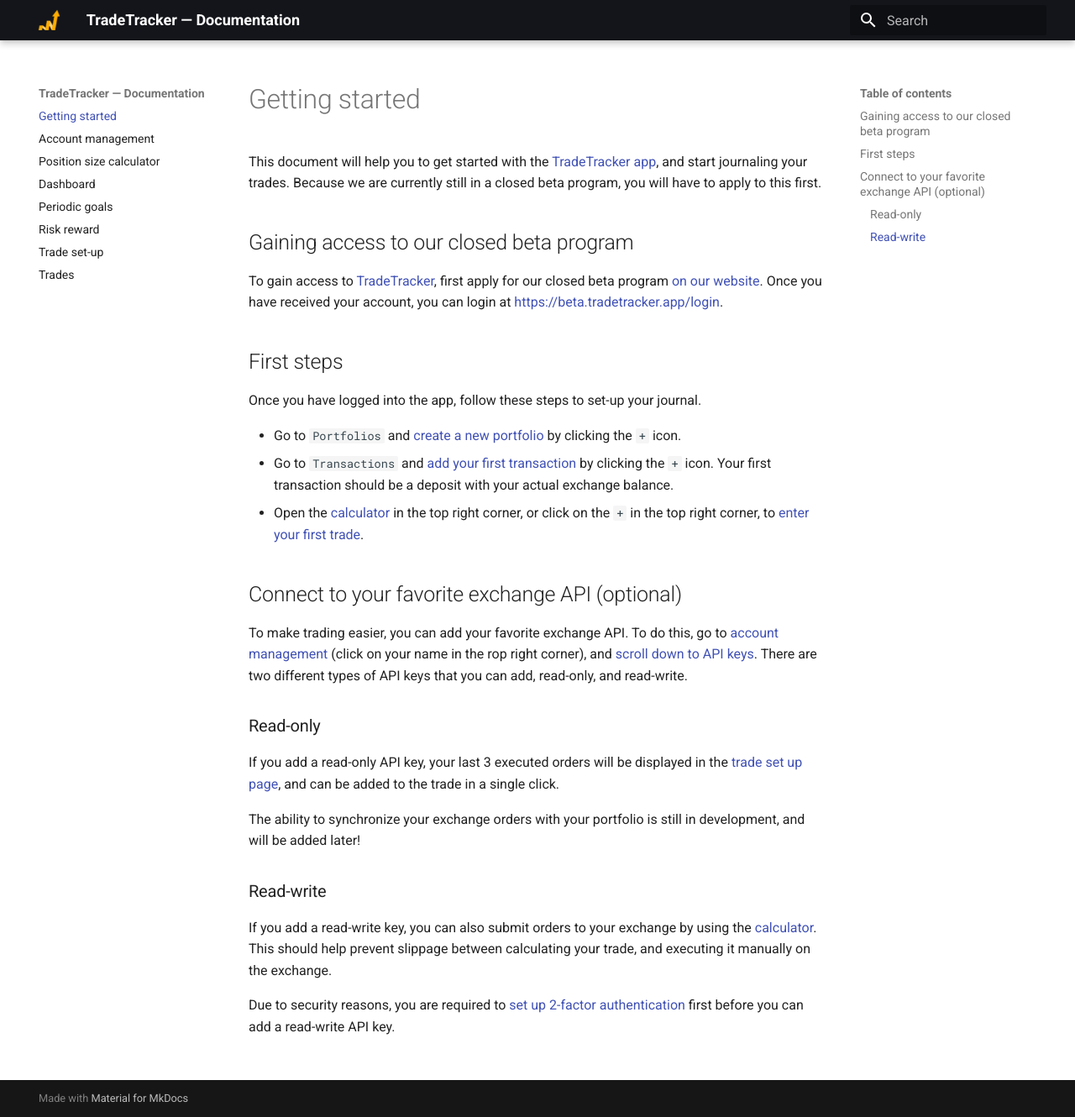
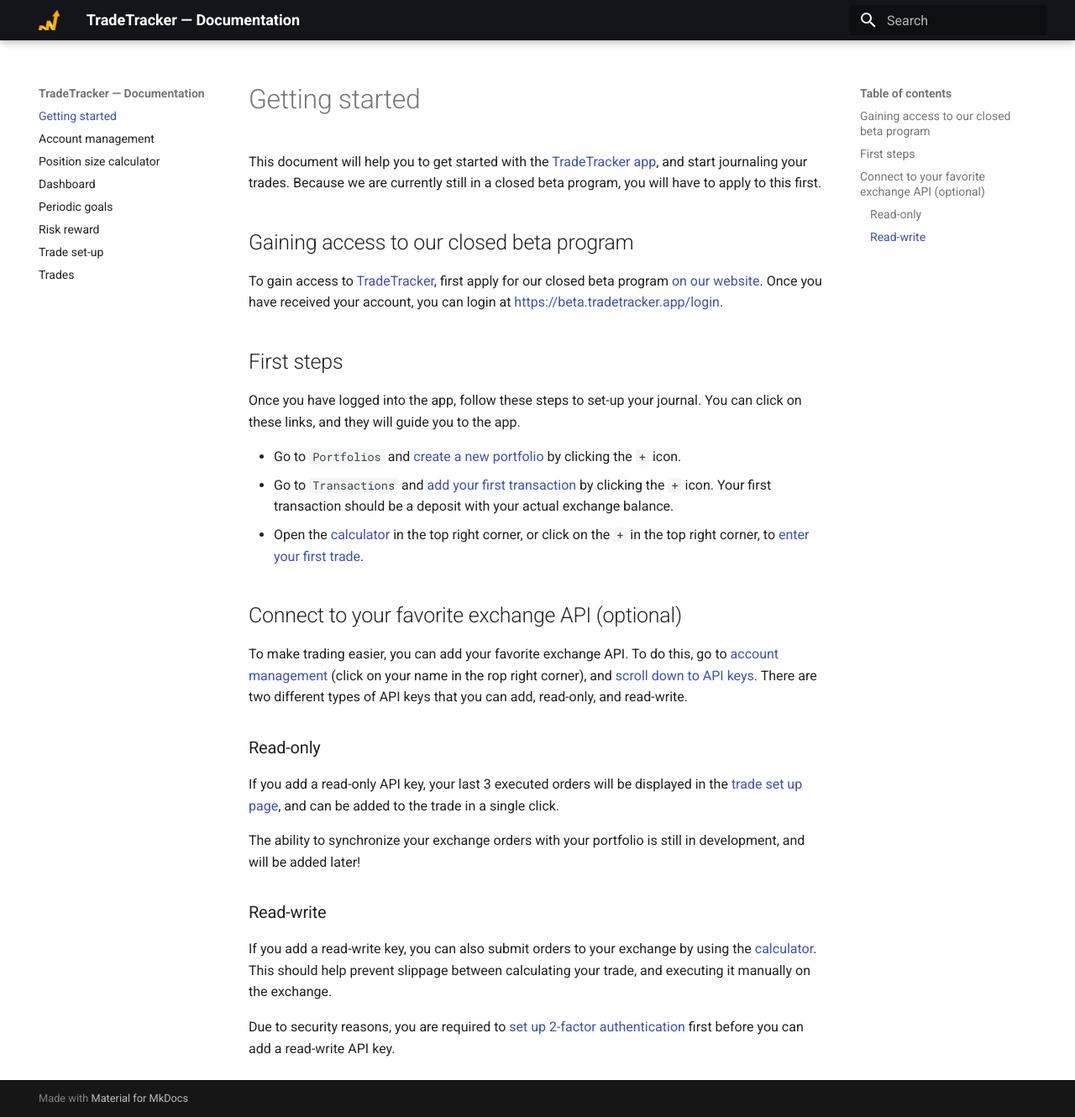
Before and after one commit to TradeTracker/docs, an MkDocs documentation site: the page built from docs/index.md, in a window 1280 px wide and 1330 px high. Shown: the whole window at 84% size. Built offline with MkDocs 1.6.1 and Material for MkDocs 9.7.7, drawn with Linux system fonts in a browser that asks for light colours.

Commit message:
Update index.md

```diff
--- a/docs/index.md
+++ b/docs/index.md
@@ -10,7 +10,7 @@
 
 ## First steps
 
-Once you have logged into the app, follow these steps to set-up your journal.
+Once you have logged into the app, follow these steps to set-up your journal. You can click on these links, and they will guide you to the app.
 
   * Go to `Portfolios` and [create a new portfolio](https://beta.tradetracker.app/portfolios#new) by clicking the `+` icon.
   * Go to `Transactions` and [add your first transaction](https://beta.tradetracker.app/transcations#new) by clicking the `+` icon. Your first transaction should be a deposit with your actual exchange balance.
```
